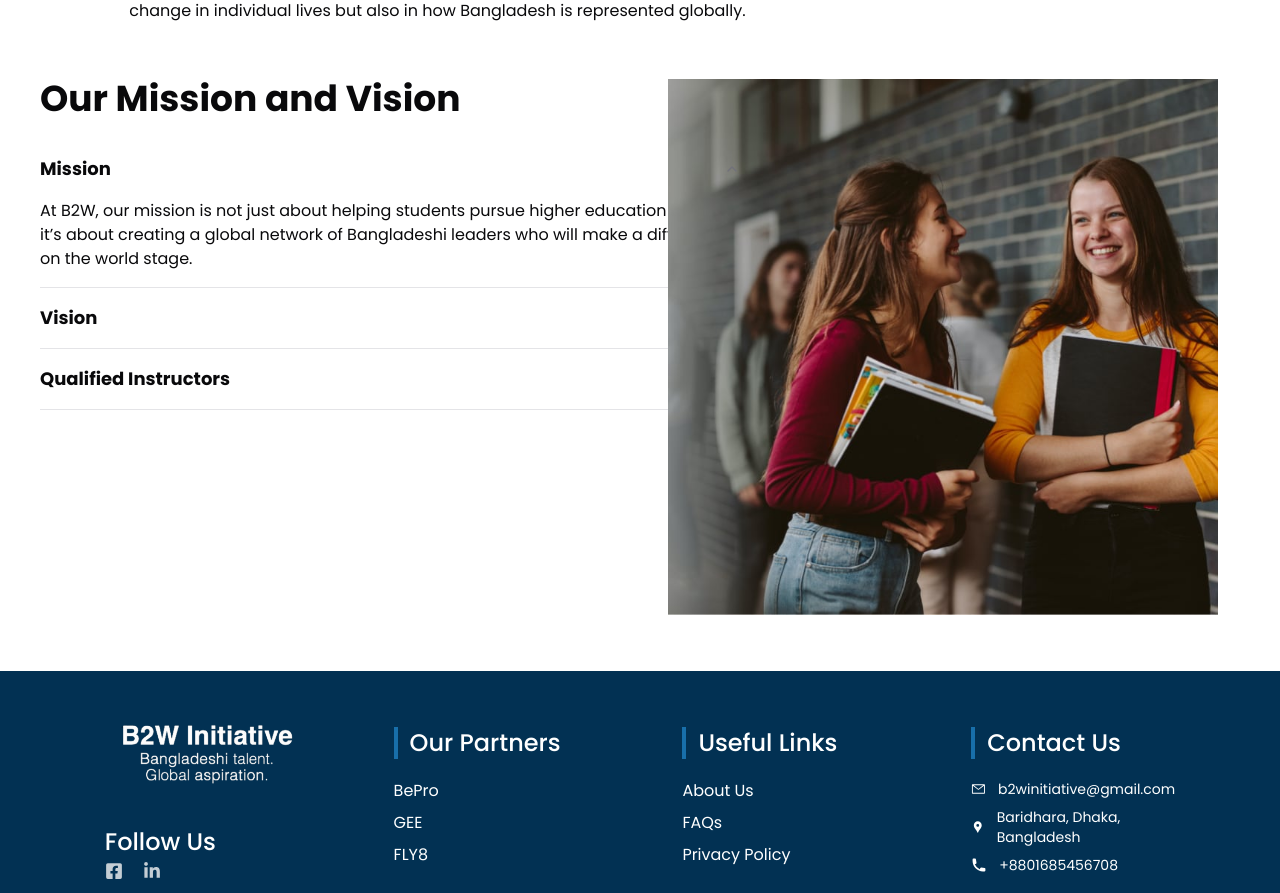
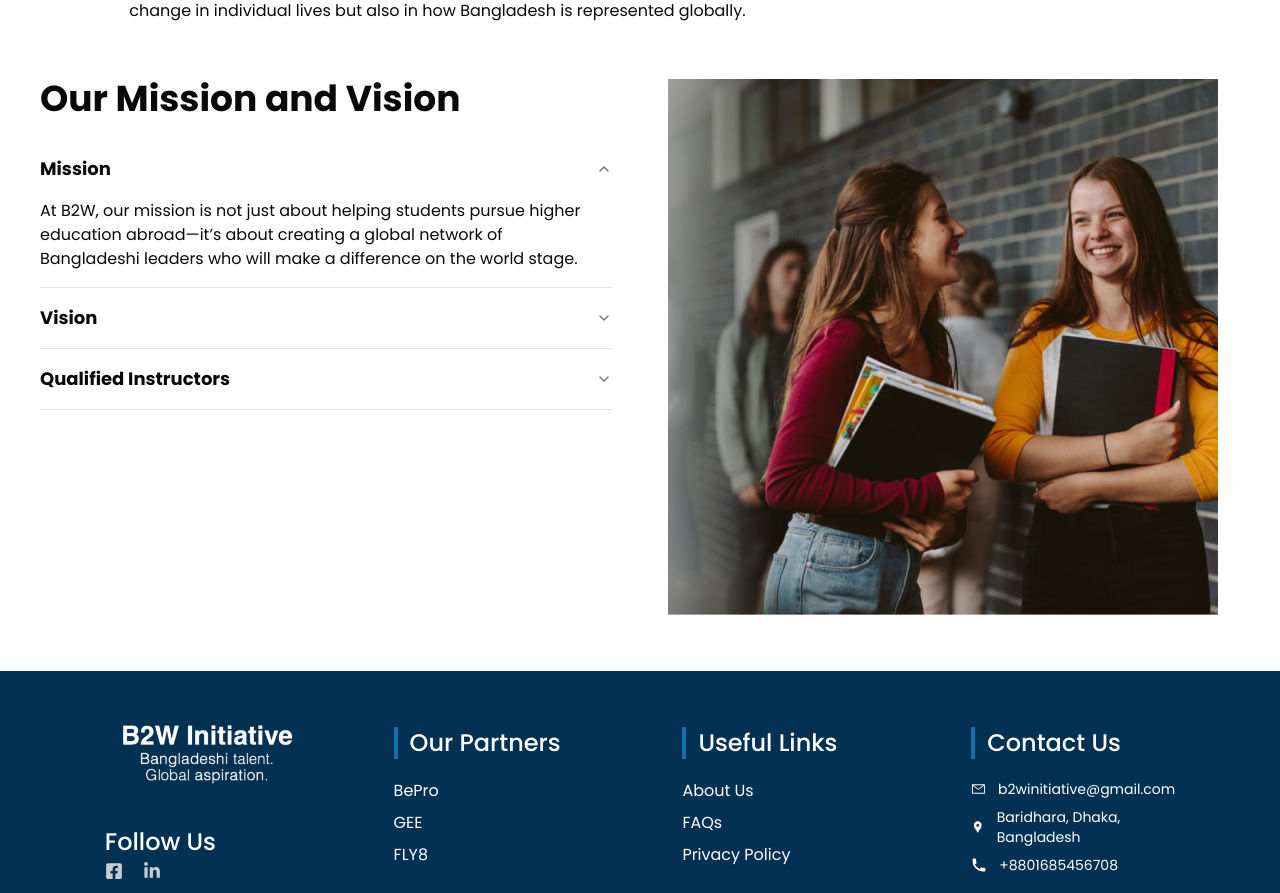
Before and after one commit to wpseemol/b2wi, a Next.js app: page /about-us in a window 1280 px wide. Shown: the part 880-1773 px from the top of the page. Built offline with nearby package versions, Linux system fonts and the light colour scheme.

Commit message:
accordion withe set

```diff
--- a/src/app/(user)/about-us/_components/mission-vision-accordion.tsx
+++ b/src/app/(user)/about-us/_components/mission-vision-accordion.tsx
@@ -13,15 +13,15 @@ export default function MissionVisionAccordion() {
             type="single"
             collapsible
             defaultValue={`item-${statusActive?.id}`}
-            className="md:w-[45rem] w-full mx-auto px-2 sm:px-0"
+            className=" mx-auto px-2 sm:px-0 "
         >
             {ourMissionVisionContent.map((content) => (
                 <AccordionItem
                     value={`item-${content.id}`}
                     key={content.id}
-                    className="md:px-0 px-2"
+                    className="md:px-0 px-2 "
                 >
-                    <AccordionTrigger className="md:mr-5 text-lg font-semibold">
+                    <AccordionTrigger className=" text-lg font-semibold">
                         {content.title}
                     </AccordionTrigger>
                     <AccordionContent className="text-base md:mr-3">
```
